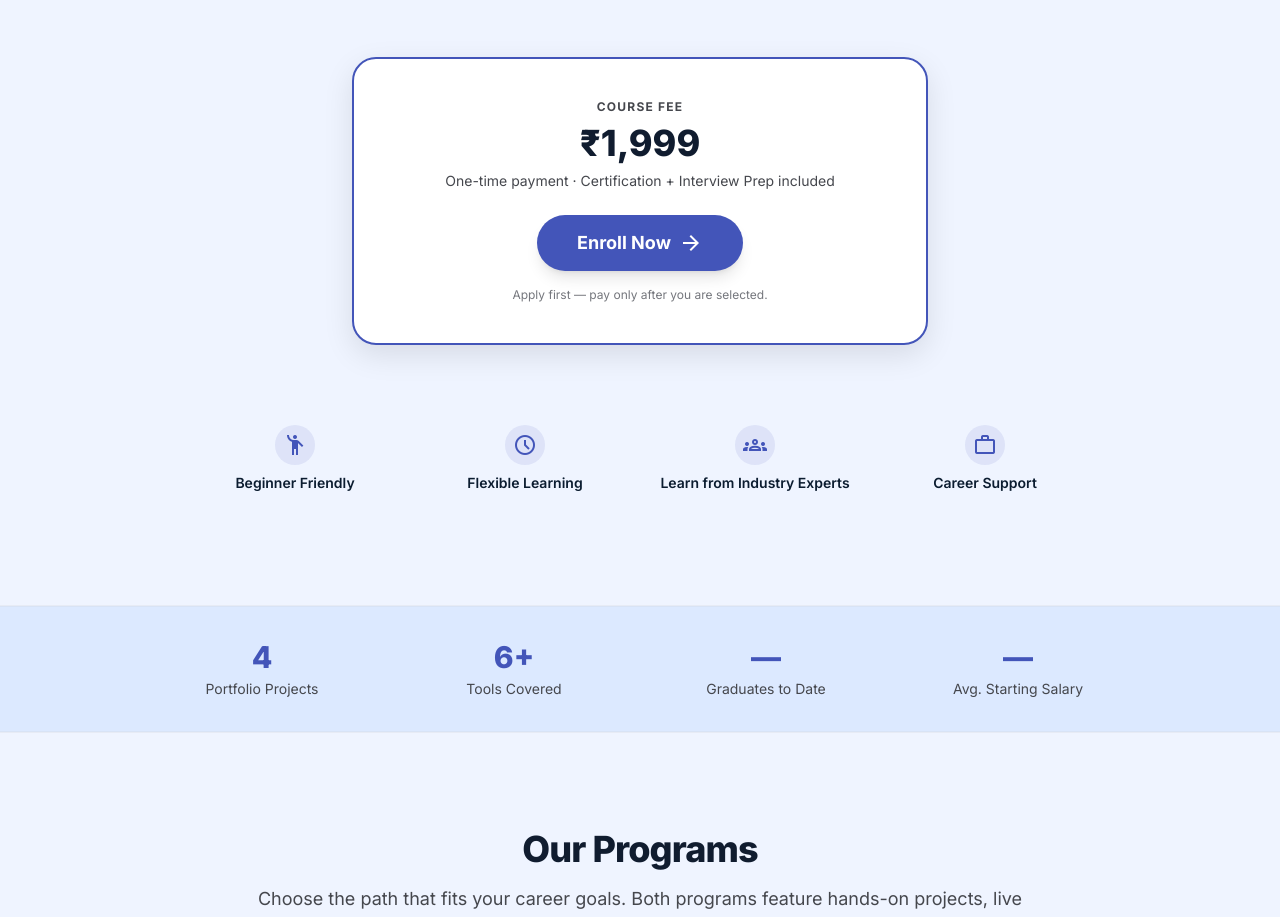
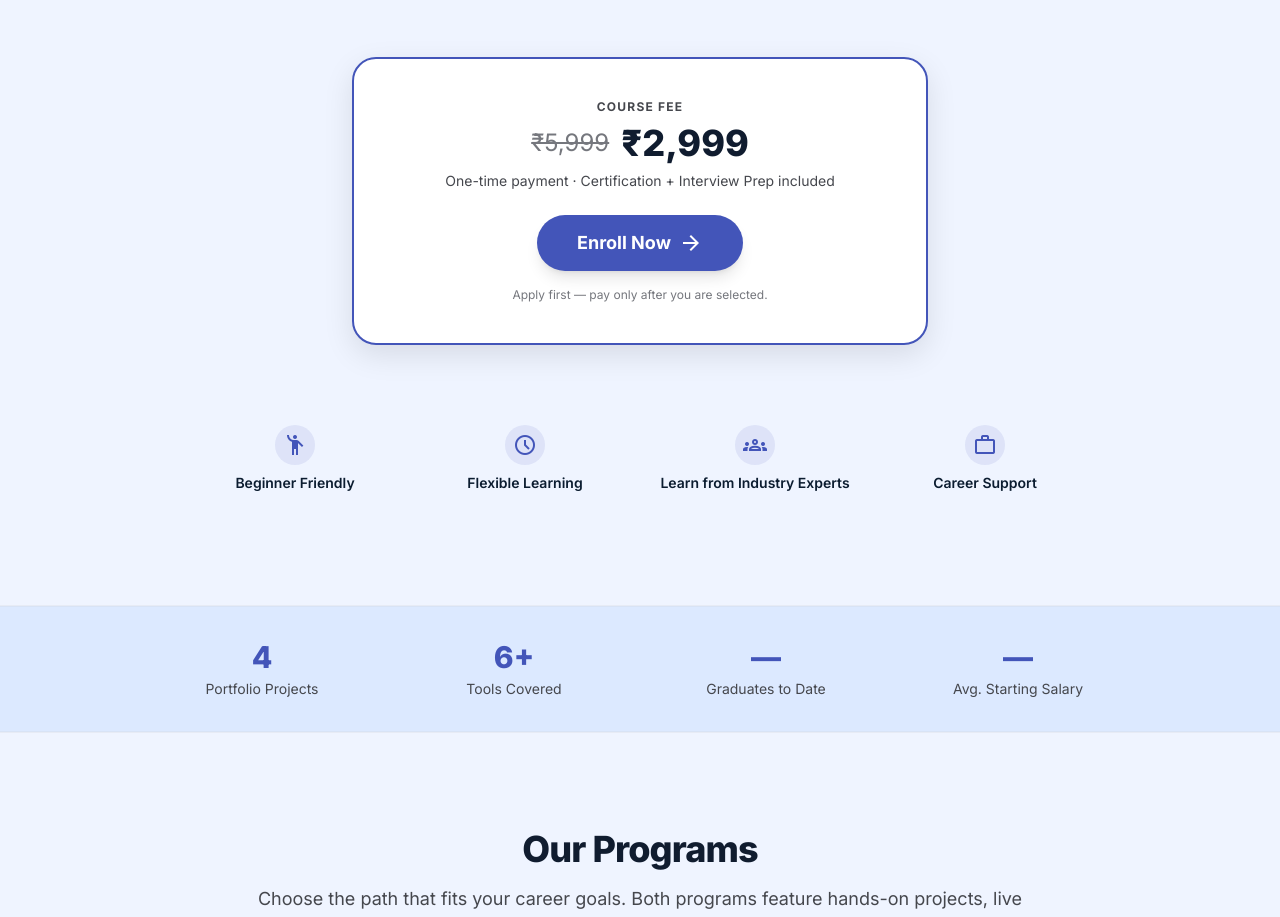
Before and after one commit to Zeeshaannn20/InsightNest, a Next.js app in the folder frontend/: page / in a window 1280 px wide. Shown: the part 2000-2917 px from the top of the page. Built offline with nearby package versions, Linux system fonts and the light colour scheme.

Commit message:
feat(frontend): update course price to 5999/2999 sale pricing

```diff
--- a/frontend/src/app/courses/data-analyst/page.tsx
+++ b/frontend/src/app/courses/data-analyst/page.tsx
@@ -96,7 +96,7 @@ export default function DataAnalystCoursePage() {
               <span className="flex items-center gap-1.5"><span className="material-symbols-outlined text-secondary text-base">schedule</span> 4 Weeks</span>
               <span className="flex items-center gap-1.5"><span className="material-symbols-outlined text-secondary text-base">videocam</span> Live Sessions</span>
               <span className="flex items-center gap-1.5"><span className="material-symbols-outlined text-secondary text-base">folder_open</span> 4 Projects</span>
-              <span className="flex items-center gap-1.5"><span className="material-symbols-outlined text-secondary text-base">payments</span> &#x20B9;1,999</span>
+              <span className="flex items-center gap-1.5"><span className="material-symbols-outlined text-secondary text-base">payments</span> <span className="line-through text-outline mr-1">&#x20B9;5,999</span> &#x20B9;2,999</span>
             </div>
           </div>
         </section>
@@ -281,7 +281,7 @@ export default function DataAnalystCoursePage() {
             <div className="mt-20">
               <div className="text-center mb-12 text-balance">
                 <h3 className="text-3xl font-bold text-primary-container">Why This Bootcamp Delivers Outsized Value</h3>
-                <p className="text-on-surface-variant mt-2 text-base">Here&#x2019;s what &#x20B9;1,999 gets you — and why graduates say it&#x2019;s the best investment they&#x2019;ve made in their careers.</p>
+                <p className="text-on-surface-variant mt-2 text-base">Here&#x2019;s what &#x20B9;2,999 gets you — and why graduates say it&#x2019;s the best investment they&#x2019;ve made in their careers.</p>
               </div>
 
               <div className="grid md:grid-cols-3 gap-8">
@@ -393,7 +393,10 @@ export default function DataAnalystCoursePage() {
 
                   <div className="bg-surface rounded-2xl p-6 border border-outline-variant/30 mb-6 text-center">
                     <span className="text-xs font-bold uppercase tracking-widest text-on-surface-variant block mb-1">Course Fee</span>
-                    <span className="text-4xl font-extrabold text-primary-container">&#x20B9;1,999</span>
+                    <div className="flex items-center justify-center">
+                      <span className="text-2xl line-through text-outline mr-3">&#x20B9;5,999</span>
+                      <span className="text-4xl font-extrabold text-primary-container">&#x20B9;2,999</span>
+                    </div>
                     <span className="text-outline text-xs block mt-1">One-time payment for full 4-week access</span>
                   </div>
 
@@ -489,7 +492,7 @@ export default function DataAnalystCoursePage() {
                 { q: "What is the refund policy?", a: "TODO: Fill in your refund policy here \u2014 e.g., \u2018Full refund within 7 days of cohort start if you\u2019ve attended fewer than 2 sessions. No refunds after that.\u2019 Confirm and replace this placeholder." },
                 { q: "What software or tools do I need?", a: "You\u2019ll need a laptop or desktop with a stable internet connection. All tools used in the bootcamp \u2014 Excel (or Google Sheets), Python (via free cloud notebooks), Power BI Desktop (free), and Microsoft Fabric (trial account) \u2014 are either free or provided. We\u2019ll walk you through setup in the first session." },
                 { q: "How much time should I commit per week?", a: "Plan for 15-20 hours per week. This includes live sessions (roughly 6-8 hours), hands-on project work, and review. The bootcamp is intensive by design \u2014 4 weeks of focused effort replaces months of self-study." },
-                { q: "What happens after I\u2019m selected?", a: "Once your application is reviewed and accepted, you\u2019ll receive an email invitation with a payment link (\u20B91,999 one-time). After payment, you\u2019ll get access to the student dashboard where you can view the schedule, join live sessions, submit projects, and track your progress." },
+                { q: "What happens after I\u2019m selected?", a: "Once your application is reviewed and accepted, you\u2019ll receive an email invitation with a payment link (\u20B92,999 one-time). After payment, you\u2019ll get access to the student dashboard where you can view the schedule, join live sessions, submit projects, and track your progress." },
                 { q: "What payment methods do you accept?", a: "TODO: Confirm and list accepted payment methods \u2014 e.g., UPI, credit/debit cards, net banking, Razorpay, etc. Replace this placeholder with your actual payment options." }
               ].map((faq, i) => (
                 <details key={i} className="group bg-surface-container-lowest rounded-xl border border-outline-variant/30 shadow-sm overflow-hidden">
--- a/frontend/src/app/page.tsx
+++ b/frontend/src/app/page.tsx
@@ -277,8 +277,9 @@ export default function LandingPage() {
             {/* Price + CTA */}
             <div className="max-w-xl mx-auto text-center bg-surface-container-lowest p-8 md:p-10 rounded-3xl border-2 border-secondary shadow-elevated reveal-on-scroll">
               <span className="text-xs font-bold uppercase tracking-widest text-on-surface-variant block mb-2">Course Fee</span>
-              <div className="mb-2">
-                <span className="text-4xl font-extrabold text-primary-container">₹1,999</span>
+              <div className="mb-2 flex items-center justify-center">
+                <span className="text-2xl line-through text-outline mr-3">₹5,999</span>
+                <span className="text-4xl font-extrabold text-primary-container">₹2,999</span>
               </div>
               <p className="text-sm text-on-surface-variant mb-6">One-time payment · Certification + Interview Prep included</p>
               <a
```
